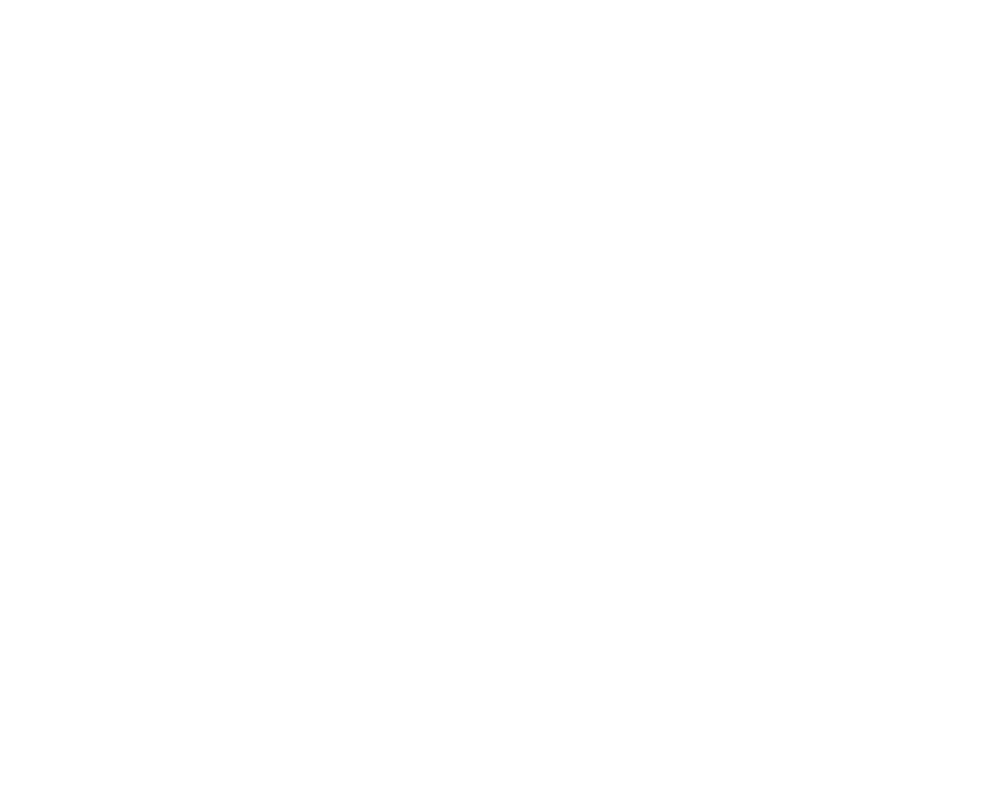
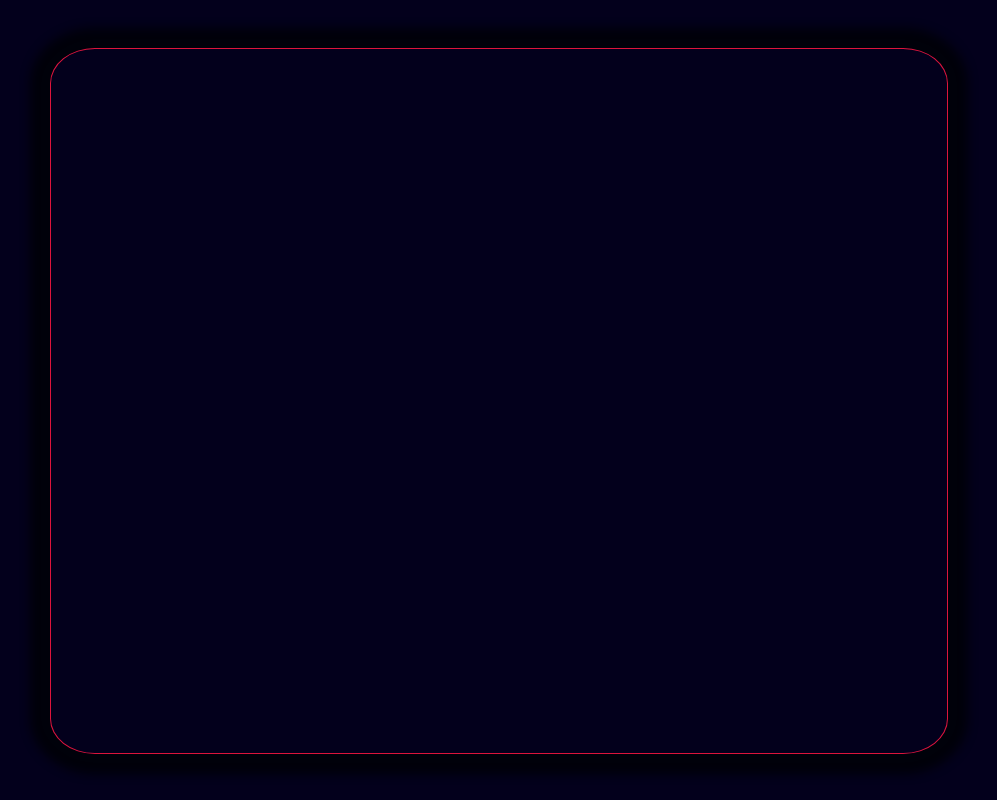
Before and after one commit to ViyaletaH/cinema, a React (Create React App) app in the folder ts-cinema/: page / in a window 1280 px wide. Shown: the whole page, without its empty margins (142-1139 px from the left). Built offline with nearby package versions, Linux system fonts and the light colour scheme.

Commit message:
feat: add and style main and func containers

```diff
--- a/ts-cinema/public/index.html
+++ b/ts-cinema/public/index.html
@@ -28,7 +28,7 @@
   </head>
   <body>
     <noscript>You need to enable JavaScript to run this app.</noscript>
-    <div id="root"></div>
+    <div id="root" height="100vh"></div>
     <!--
       This HTML file is a template.
       If you open it directly in the browser, you will see an empty page.
--- a/ts-cinema/src/App.css
+++ b/ts-cinema/src/App.css
@@ -1,5 +1,7 @@
 .App {
   text-align: center;
+  min-height: 100px;
+  height: 100%;
 }
 
 .App-logo {
--- a/ts-cinema/src/App.tsx
+++ b/ts-cinema/src/App.tsx
@@ -1,10 +1,14 @@
+import './App.css';
 import React from 'react';
-import './App.css';
+import Container from './components/Container'
+import Functional from './components/Functional';
 
 function App() {
   return (
     <div className="App">
-
+      <Container>
+        <Functional/>
+      </Container>
     </div>
   );
 }
--- /dev/null
+++ b/ts-cinema/src/components/Container.tsx
@@ -0,0 +1,16 @@
+import Functional from './Functional'
+import './myStyles.css'
+
+type ContainerProps = {
+    children: React.ReactNode
+}
+
+const Container = (children: ContainerProps) => {
+  return (
+    <div className='container'>
+        <Functional/>
+    </div>
+  )
+}
+
+export default Container
--- /dev/null
+++ b/ts-cinema/src/components/Functional.tsx
@@ -0,0 +1,12 @@
+import React from 'react'
+import './myStyles.css'
+
+const Functional = () => {
+  return (
+    <div className='functional'>
+
+    </div>
+  )
+}
+
+export default Functional
--- /dev/null
+++ b/ts-cinema/src/components/myStyles.css
@@ -0,0 +1,18 @@
+.container {
+    background-color: #03001C;
+    height: 100vh;
+    min-width: 100%;
+}
+
+.functional {
+    border: solid 1px crimson;
+    border-radius: 5%;
+    width: 70%;
+    height: 88%;
+    margin-top: 3rem;
+    margin-left: 15%;
+    margin-right: 15%;
+    margin-bottom: 3rem;
+    position: absolute;
+    box-shadow: 0px 0px 10px 20px rgba(0, 1, 6, 0.81);
+}
```
